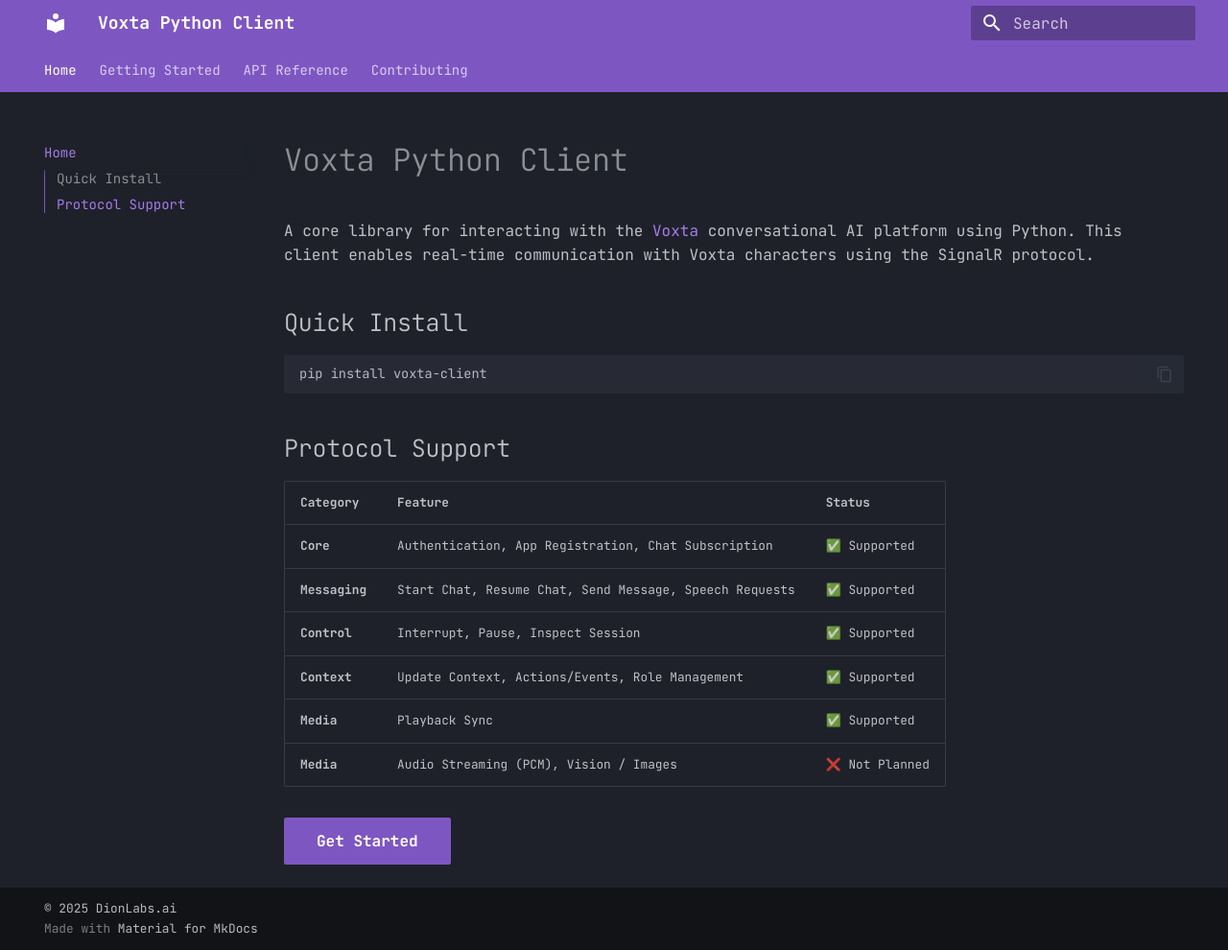
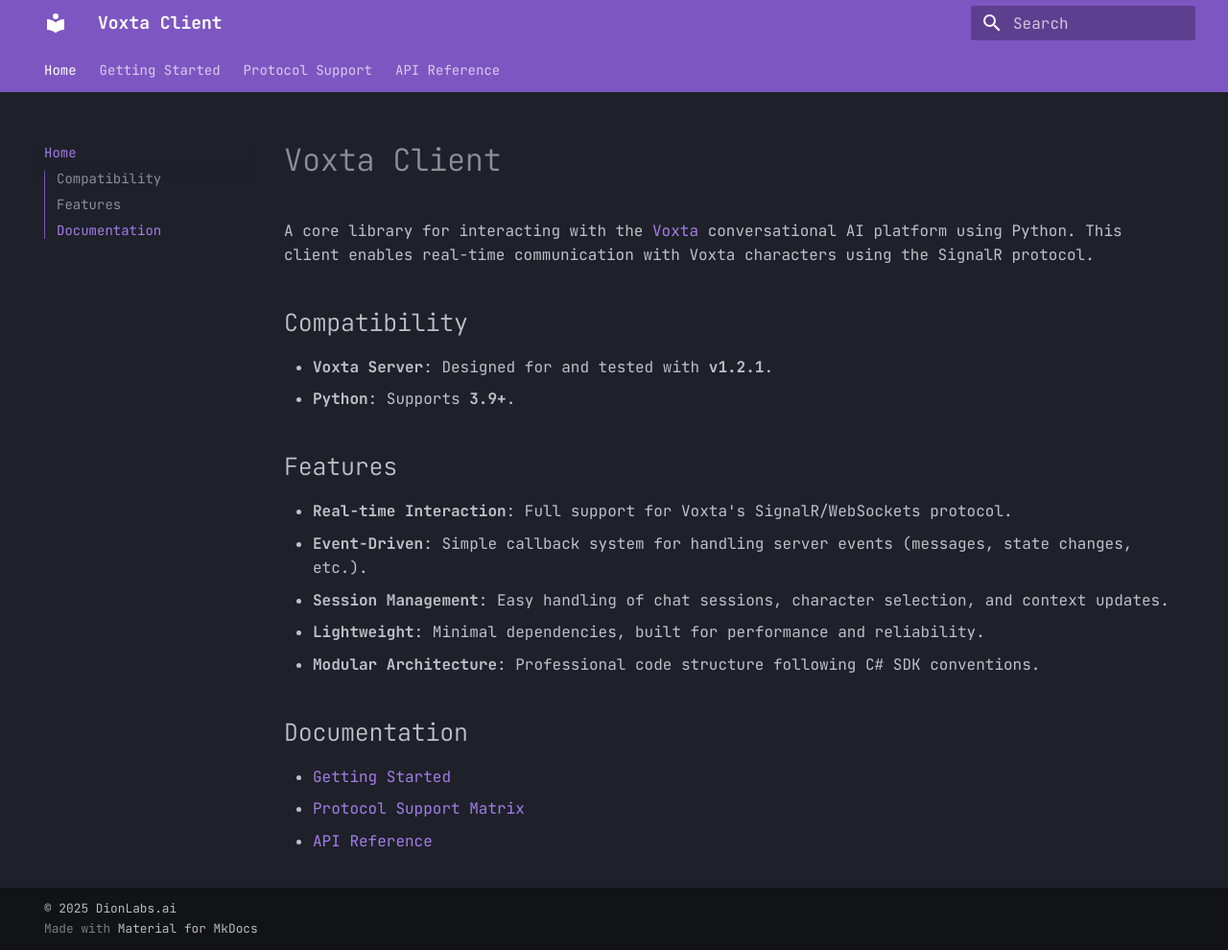
Before and after one commit to dion-labs/voxta-client, an MkDocs documentation site: the page built from docs/index.md, in a window 1280 px wide and 990 px high. Shown: the whole window at 96% size. Built offline with MkDocs 1.6.1 and Material for MkDocs 9.7.7, drawn with Linux system fonts in a browser that asks for light colours.

Commit message:
Initialize professional documentation with mkdocs-material and DionLabs theme

````diff
--- a/docs/index.md
+++ b/docs/index.md
@@ -1,22 +1,22 @@
-# Voxta Python Client
+# Voxta Client
 
 A core library for interacting with the [Voxta](https://voxta.ai) conversational AI platform using Python. This client enables real-time communication with Voxta characters using the SignalR protocol.
 
-## Quick Install
+## Compatibility
 
-```bash
-pip install voxta-client
-```
+- **Voxta Server**: Designed for and tested with **v1.2.1**.
+- **Python**: Supports **3.9+**.
 
-## Protocol Support
+## Features
 
-| Category | Feature | Status |
-| :--- | :--- | :--- |
-| **Core** | Authentication, App Registration, Chat Subscription | ✅ Supported |
-| **Messaging** | Start Chat, Resume Chat, Send Message, Speech Requests | ✅ Supported |
-| **Control** | Interrupt, Pause, Inspect Session | ✅ Supported |
-| **Context** | Update Context, Actions/Events, Role Management | ✅ Supported |
-| **Media** | Playback Sync | ✅ Supported |
-| **Media** | Audio Streaming (PCM), Vision / Images | ❌ Not Planned |
+- **Real-time Interaction**: Full support for Voxta's SignalR/WebSockets protocol.
+- **Event-Driven**: Simple callback system for handling server events (messages, state changes, etc.).
+- **Session Management**: Easy handling of chat sessions, character selection, and context updates.
+- **Lightweight**: Minimal dependencies, built for performance and reliability.
+- **Modular Architecture**: Professional code structure following C# SDK conventions.
 
-[Get Started](getting-started.md){ .md-button .md-button--primary }
+## Documentation
+
+- [Getting Started](getting-started.md)
+- [Protocol Support Matrix](protocol.md)
+- [API Reference](api.md)
--- a/docs/stylesheets/extra.css
+++ b/docs/stylesheets/extra.css
@@ -1,10 +1,10 @@
 :root {
   /* Override Material's default Purple with your exact Dion Violet */
-  --md-primary-fg-color:        #4a00e0;
+  --md-primary-fg-color: #4a00e0;
 
   /* Override Accent with your exact Electric Cyan */
-  --md-accent-fg-color:         #00f2ff;
+  --md-accent-fg-color: #00f2ff;
 
   /* Make the background slightly darker (Void Black) */
-  --md-default-bg-color:        #050508;
+  --md-default-bg-color: #050508;
 }
--- a/mkdocs.yml
+++ b/mkdocs.yml
@@ -1,33 +1,40 @@
-site_name: Voxta Python Client
-site_description: A Python client library for interacting with the Voxta conversational AI platform.
-site_url: https://dion-labs.github.io/voxta-client
+site_name: Voxta Client
+site_description: A Python client library for interacting with the Voxta conversational AI platform via SignalR.
+site_url: https://github.com/dion-labs/voxta-client
 
 theme:
   name: material
   # The DionLabs "Dark Mode" Palette
   palette:
     scheme: slate
-    primary: deep-purple  # Matches your #4a00e0 vibe
-    accent: cyan          # Matches your #00f2ff vibe
+    primary: deep-purple # Matches your #4a00e0 vibe
+    accent: cyan # Matches your #00f2ff vibe
 
   # The "Tech Lab" Font Stack
   font:
-    text: JetBrains Mono  # The font we used on the landing page
+    text: JetBrains Mono # The font we used on the landing page
     code: JetBrains Mono
 
   features:
-    - navigation.tabs        # Top-level tabs for clean navigation
-    - navigation.instant     # SPA-feel (no page reloads)
-    - content.code.copy      # Easy code copying
-    - toc.integrate          # Table of contents on the right
-    - navigation.sections
-    - navigation.top
+    - navigation.tabs # Top-level tabs for clean navigation
+    - navigation.instant # SPA-feel (no page reloads)
+    - content.code.copy # Easy code copying
+    - toc.integrate # Table of contents on the right
 
 # Shared Extra CSS to force the exact Hex Codes
 extra_css:
   - stylesheets/extra.css
 
+copyright: "© 2025 DionLabs.ai"
+
+nav:
+  - Home: index.md
+  - Getting Started: getting-started.md
+  - Protocol Support: protocol.md
+  - API Reference: api.md
+
 markdown_extensions:
+  - admonition
   - pymdownx.highlight:
       anchor_linenums: true
       line_spans: __span
@@ -35,30 +42,4 @@
   - pymdownx.inlinehilite
   - pymdownx.snippets
   - pymdownx.superfences
-  - pymdownx.tabbed:
-      alternate_style: true
-  - admonition
-  - attr_list
-  - md_in_html
-
-plugins:
-  - search
-  - mkdocstrings:
-      handlers:
-        python:
-          paths: [.]
-          options:
-            show_source: true
-            show_root_heading: true
-            show_category_heading: true
-
-copyright: "© 2025 DionLabs.ai"
-
-nav:
-  - Home: index.md
-  - Getting Started: getting-started.md
-  - API Reference:
-      - VoxtaClient: api/client.md
-      - Models: api/models.md
-      - Constants: api/constants.md
-  - Contributing: contributing.md
+  - tables
````
Also changed, not shown: docs/api.md (added, +40 -0 lines), docs/getting-started.md (+14 -7 lines), docs/protocol.md (added, +22 -0 lines), pyproject.toml (+9 -2 lines), 1 other file.
